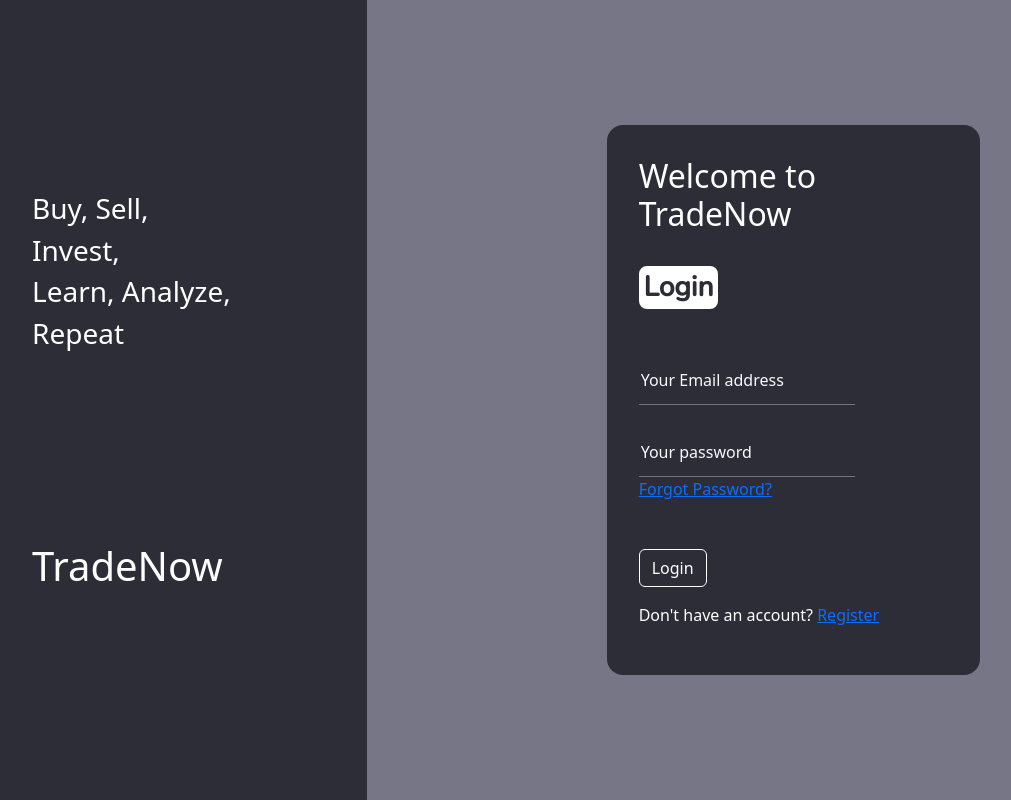
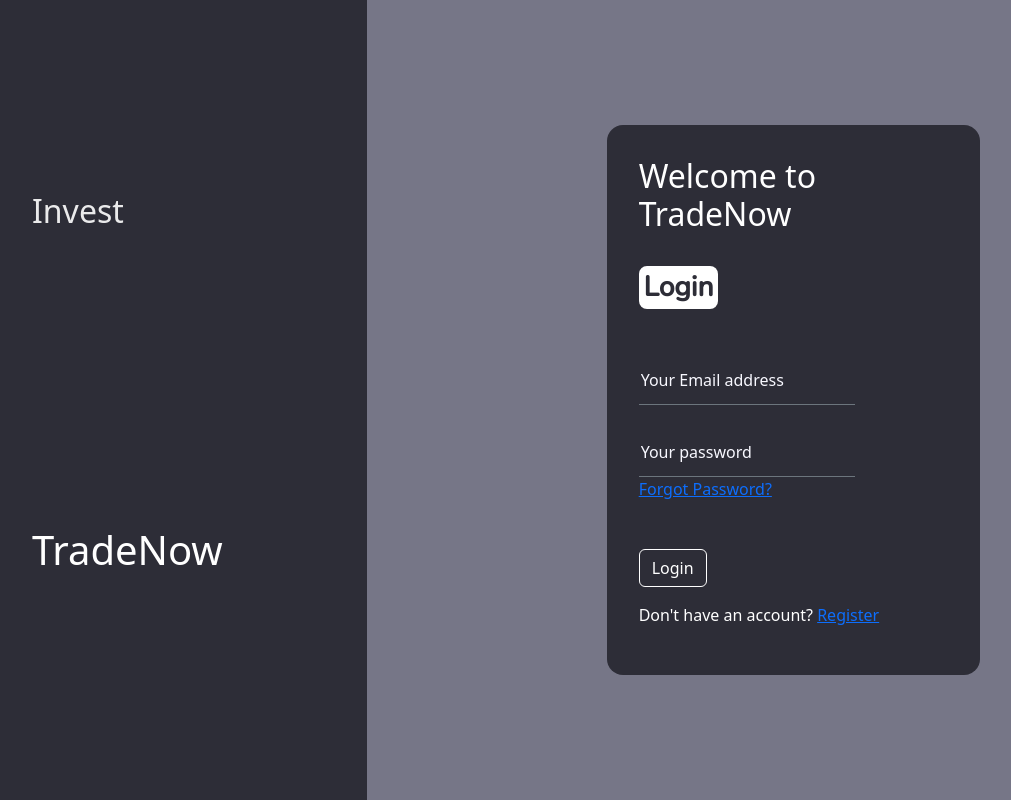
Before and after one commit to sasivs/TradeNow, a React (Create React App) app: page /login in a window 1280 px wide. Shown: the whole page, without its empty margins (48-1059 px from the left). Built offline with nearby package versions, Linux system fonts and the light colour scheme.

Commit message:
vertical sliding added

```diff
--- a/src/components/LoginPage.js
+++ b/src/components/LoginPage.js
@@ -4,7 +4,7 @@ import RegLoginParent from "./RegLoginParent";
 function LoginPage(props) {
   props = {
     email: {
-      side_head: ["Buy, Sell,", "Invest,", "Learn, Analyze,", "Repeat"],
+      side_head: ["Buy, Sell", "Invest", "Learn, Analyze", "Repeat"],
       title: "TradeNow",
     },
     childComponent: Login,
--- a/src/components/RegLoginParent.js
+++ b/src/components/RegLoginParent.js
@@ -6,14 +6,20 @@ function RegLoginParent(props) {
   return (
     <div className="row main-row">
       <div className="col-4 side-container">
-        <div className="side-head">
-          <h3>{props.side_head[0]}</h3>
-          <h3>{props.side_head[1]}</h3>
-          <h3>{props.side_head[2]}</h3>
-          <h3>{props.side_head[3]}</h3>
+        <div className="row">
+          <h2>
+            <div className="side-head slidingVertical">
+              <span>{props.side_head[0]}</span>
+              <span>{props.side_head[1]}</span>
+              <span>{props.side_head[2]}</span>
+              <span>{props.side_head[3]}</span>
+            </div>
+          </h2>
         </div>
-        <div className="title-head">
-          <h1><Link to={"/"}>{props.title}</Link></h1>
+        <div className="row">
+          <div className="title-head">
+            <h1><Link to={"/"}>{props.title}</Link></h1>
+          </div>
         </div>
       </div>
       <div className="col form-container">
--- a/src/components/ResetPasswordPage.js
+++ b/src/components/ResetPasswordPage.js
@@ -4,7 +4,7 @@ import RegLoginParent from "./RegLoginParent";
 function ResetPasswordPage(props) {
   props = {
     email: {
-      side_head: ["Buy, Sell,", "Invest,", "Learn, Analyze,", "Repeat"],
+      side_head: ["Buy, Sell", "Invest", "Learn, Analyze", "Repeat"],
       title: "TradeNow",
     },
     childComponent: ResetPassword,
--- a/src/components/SignUp.js
+++ b/src/components/SignUp.js
@@ -4,7 +4,7 @@ import RegLoginParent from "./RegLoginParent";
 function SignUp(props) {
   props = {
     email: {
-      side_head: ["Buy, Sell,", "Invest,", "Learn, Analyze,", "Repeat"],
+      side_head: ["Buy, Sell", "Invest", "Learn, Analyze", "Repeat"],
       title: "TradeNow",
     },
     childComponent: Register,
--- a/src/components/regLoginParent.css
+++ b/src/components/regLoginParent.css
@@ -7,8 +7,73 @@
     margin: 12rem 5rem;
 }
 
+.slidingVertical {
+    display: inline;
+    /* text-indent: 15px; */
+}
+
+.slidingVertical span {
+    position: absolute;
+    top: 12rem;
+    left: 5rem;
+    opacity: 0;
+    animation-name: slide;
+    animation-duration: 12s;
+    animation-timing-function: ease-in-out;
+    animation-iteration-count: infinite;
+}
+
+
+.slidingVertical span:nth-child(1) {
+    animation-delay: 0s;
+}
+
+.slidingVertical span:nth-child(2) {
+    animation-delay: 3s;
+}
+
+.slidingVertical span:nth-child(3) {
+    animation-delay: 6s;
+}
+
+.slidingVertical span:nth-child(4) {
+    animation-delay: 9s;
+}
+
+
+@keyframes slide {
+    0% {
+        opacity: 0;
+        transform: translateY(-100%);
+    }
+
+    5% {
+        opacity: 0;
+        transform: translateY(0%);
+    }
+
+    25% {
+        opacity: 1;
+        transform: translateY(0%);
+    }
+
+    30% {
+        opacity: 0;
+        transform: translateY(100%);
+    }
+
+    100% {
+        opacity: 0;
+        transform: translateY(100%);
+    }
+}
+
+span {
+    user-select: text;
+}
+
 .title-head {
-    margin: auto 5rem;
+    margin: 30rem 5rem 0rem;
 }
 
 .main-row {
@@ -21,11 +86,11 @@
     margin: auto auto 2rem;
 }
 
-.child-head{
+.child-head {
     margin: 1rem auto 3rem;
 }
 
-.child-title{
+.child-title {
     width: fit-content;
     color: #2D2D37;
     background-color: #fff;
@@ -47,7 +112,7 @@
     width: 70%
 }
 
-.title-head * a{
+.title-head * a {
     text-decoration: none;
     color: inherit;
 }
--- a/src/components/register.css
+++ b/src/components/register.css
@@ -26,15 +26,15 @@
     width: 70%;
 }
 
-.input::placeholder{
+.input::placeholder {
     color: ghostwhite;
 }
 
-.email-input:focus::placeholder{
+.email-input:focus::placeholder {
     color: grey;
 }
 
-.password-input:focus::placeholder{
+.password-input:focus::placeholder {
     color: grey;
 }
 
```
